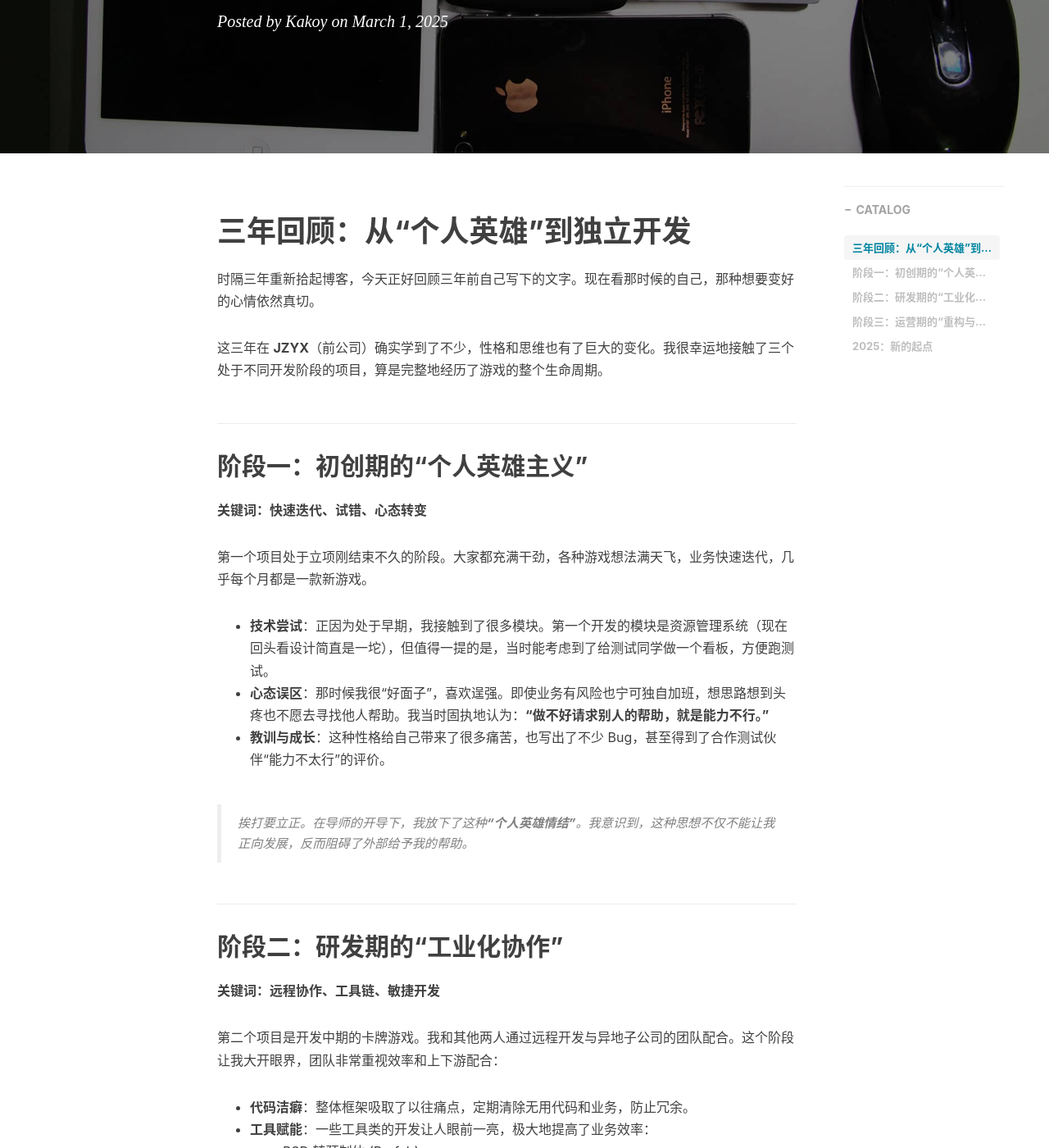
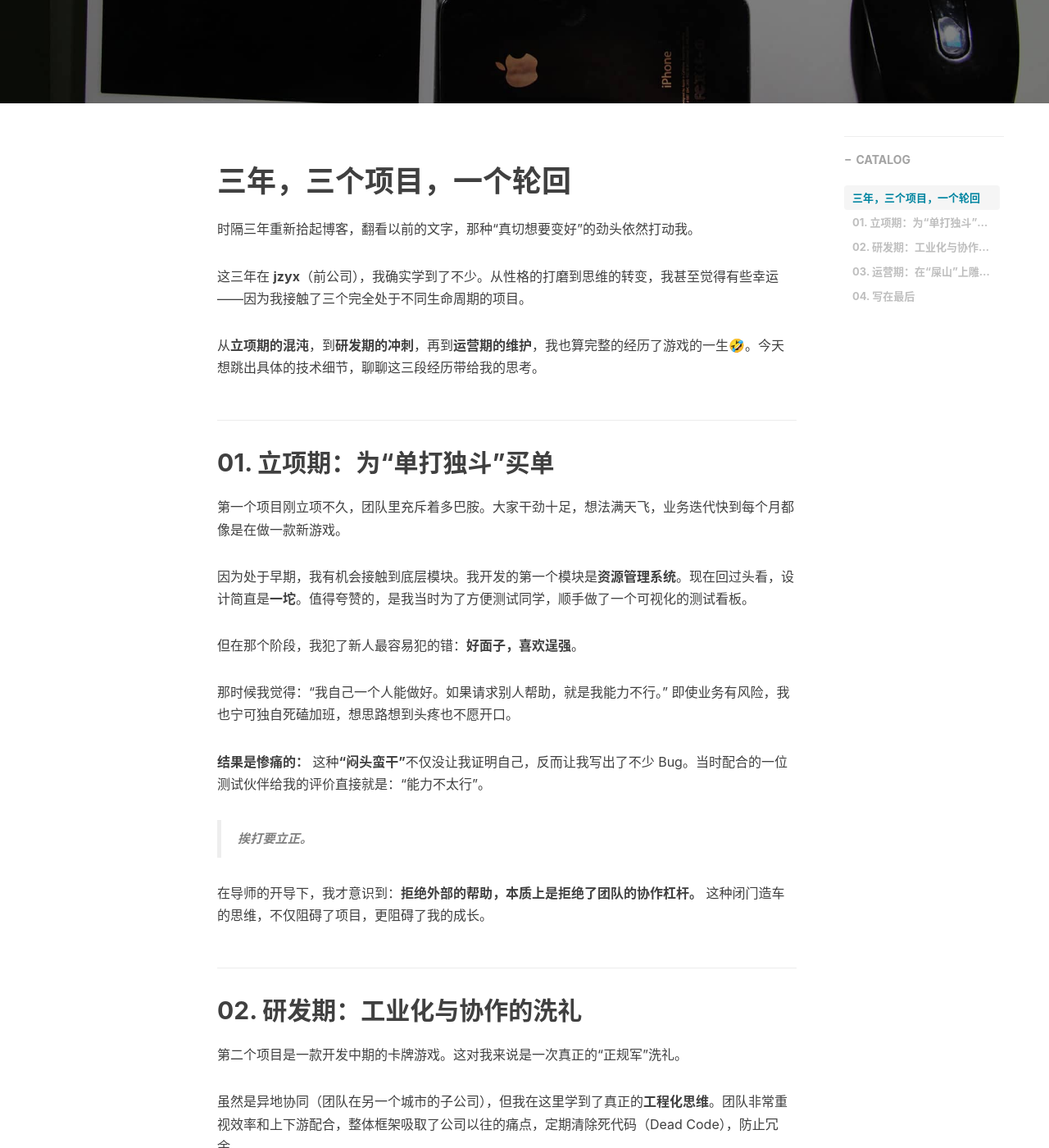
Before and after one commit to Kakoy97/Kakoy97.GitHub.io, a Jekyll site: the page built from _posts/2025-3-01-Tutorial Complete.markdown, in a window 1280 px wide and 1400 px high, scrolled down 391 px. Shown: the whole window at 82% size. Built offline with Jekyll 4.4.1, drawn with Linux system fonts in a browser that asks for light colours; nearby versions of some CDN libraries; comment, search, counter and statistics services are not loaded; some of the changed text lies outside the part shown.

Commit message:
新增opiniflow博客

```diff
--- a/_config.yml
+++ b/_config.yml
@@ -86,7 +86,7 @@ service-worker: true
 # MathJax rendering for layout:page (e.g. post preview)
 page-mathjax: false
 
-
+mermaid: true
 
 # Friends
 friends: [
--- a/_includes/footer.html
+++ b/_includes/footer.html
@@ -263,6 +263,42 @@
 </script>
 {% endif %}
 
+{% if site.mermaid %}
+<script type="module">
+    // 1. 强制建立 Trusted Types 策略，解除浏览器拦截
+    if (window.trustedTypes && window.trustedTypes.createPolicy) {
+        if (!window.trustedTypes.defaultPolicy) {
+            window.trustedTypes.createPolicy('default', {
+                createHTML: (string) => string,
+                createScriptURL: (string) => string,
+                createScript: (string) => string,
+            });
+        }
+    }
+
+    // 2. 引入最新版 Mermaid
+    import mermaid from 'https://cdn.jsdelivr.net/npm/mermaid@11/dist/mermaid.esm.min.mjs';
+
+    // 3. 兼容性转换：将 Jekyll 生成的 <pre><code> 转换为 <div class="mermaid">
+    const codeBlocks = document.querySelectorAll('code.language-mermaid');
+    codeBlocks.forEach(block => {
+        const pre = block.parentElement;
+        const div = document.createElement('div');
+        div.className = 'mermaid';
+        div.textContent = block.textContent;
+        pre.parentNode.replaceChild(div, pre);
+    });
+
+    // 4. 初始化
+    mermaid.initialize({
+        startOnLoad: true,
+        theme: 'dark',
+        securityLevel: 'loose'
+    });
+</script>
+{% endif %}
+
+
 <!-- Simple Jekyll Search -->
 <script>
     // https://stackoverflow.com/questions/1912501/unescape-html-entities-in-javascript
--- a/_layouts/post.html
+++ b/_layouts/post.html
@@ -2,25 +2,17 @@
 layout: default
 ---
 
-<!-- Image to hack wechat -->
-<!-- <img src="/img/icon_wechat.png" width="0" height="0"> -->
-<!-- <img src="{{ site.baseurl }}/{% if page.header-img %}{{ page.header-img }}{% else %}{{ site.header-img }}{% endif %}" width="0" height="0"> -->
-
-<!-- Post Header -->
 {% include intro-header.html type='post' %}
 
-<!-- Post Content -->
 <article>
     <div class="container">
         <div class="row">
 
-    <!-- Post Container -->
-            <div class="
+    <div class="
                 col-lg-8 col-lg-offset-2
                 col-md-10 col-md-offset-1
                 post-container">
 
-                <!-- Multi-Lingual -->
                 {% if page.multilingual %}
                     {% include multilingual-sel.html %}
                 {% endif %}
@@ -49,22 +41,17 @@ layout: default
                 <hr style="visibility: hidden;">
 
                 {% if site.disqus_username %}
-                <!-- disqus 评论框 start -->
                 <div class="comment">
                     <div id="disqus_thread" class="disqus-thread"></div>
                 </div>
-                <!-- disqus 评论框 end -->
                 {% endif %}
 
                 {% if site.netease_comment %}
-                <!-- 网易云跟帖 评论框 start -->
                 <div id="cloud-tie-wrapper" class="cloud-tie-wrapper"></div>
-                <!-- 网易云跟帖 评论框 end -->
                 {% endif %}
             </div>
 
-    <!-- Side Catalog Container -->
-        {% unless page.no-catalog %}
+    {% unless page.no-catalog %}
             <div class="
                 col-lg-2 col-lg-offset-0
                 visible-lg-block
@@ -80,29 +67,24 @@ layout: default
             </div>
         {% endunless %}
 
-    <!-- Sidebar Container -->
-            <div class="
+    <div class="
                 col-lg-8 col-lg-offset-2
                 col-md-10 col-md-offset-1
                 sidebar-container">
 
-                <!-- Featured Tags -->
                 {% include featured-tags.html bottom=true %}
 
-                <!-- Friends Blog -->
                 {% include friends.html %}
             </div>
         </div>
     </div>
 </article>
 
-<!-- add support for mathjax by voleking-->
 {% if page.mathjax %}
   {% include mathjax_support.html %}
 {% endif %}
 
 {% if site.netease_comment %}
-<!-- 网易云跟帖JS代码 start -->
 <script src="https://img1.cache.netease.com/f2e/tie/yun/sdk/loader.js"></script>
 <script>
   var cloudTieConfig = {
@@ -114,12 +96,10 @@ layout: default
   var yunManualLoad = true;
   Tie.loader("aHR0cHM6Ly9hcGkuZ2VudGllLjE2My5jb20vcGMvbGl2ZXNjcmlwdC5odG1s", true);
 </script>
-<!-- 网易云跟帖JS代码 end -->
 {% endif %}
 
 
 {% if site.disqus_username %}
-<!-- disqus 公共JS代码 start (一个网页只需插入一次) -->
 <script type="text/javascript">
     /* * * CONFIGURATION VARIABLES * * */
     var disqus_shortname = "{{site.disqus_username}}";
@@ -132,12 +112,10 @@ layout: default
         (document.getElementsByTagName('head')[0] || document.getElementsByTagName('body')[0]).appendChild(dsq);
     })();
 </script>
-<!-- disqus 公共JS代码 end -->
 {% endif %}
 
 
 {% if site.anchorjs %}
-<!-- async load function -->
 <script>
     function async(u, c) {
       var d = document, t = 'script',
@@ -148,7 +126,6 @@ layout: default
       s.parentNode.insertBefore(o, s);
     }
 </script>
-<!-- anchor-js, Doc:http://bryanbraun.github.io/anchorjs/ -->
 <script>
     async("//cdnjs.cloudflare.com/ajax/libs/anchor-js/1.1.1/anchor.min.js",function(){
         anchors.options = {
--- a/_posts/2025-3-01-Tutorial Complete.markdown
+++ b/_posts/2025-3-01-Tutorial Complete.markdown
@@ -1,70 +1,97 @@
 ---
 layout:     post
-title: "三年回顾：从“个人英雄”到独立开发——我的游戏客户端进阶之路"
+title: "三年回顾：一场游戏研发周期的轮回"
 date: 2025-03-01
 author:     "Kakoy"
 header-img: "img/home-bg-geek.jpg"
 categories: [随笔, 职业复盘]
 tags: [游戏开发, 独立开发, 职场感悟, 重构]
-description: "回顾在 JZYX 的三年，从初出茅庐的个人英雄主义，到经历完整的游戏生命周期，再到 2025 年选择成为独立开发者的心路历程。"
+description: "回顾在 JZYX 的三年，从立项期的“好面子”，到研发期的“工业化”，再到运营期的“重构”。聊聊我踩过的坑，以及为什么在 2025 年初选择离开。"
 ---
 
-# 三年回顾：从“个人英雄”到独立开发
+# 三年，三个项目，一个轮回
 
-时隔三年重新拾起博客，今天正好回顾三年前自己写下的文字。现在看那时候的自己，那种想要变好的心情依然真切。
+时隔三年重新拾起博客，翻看以前的文字，那种“真切想要变好”的劲头依然打动我。
 
-这三年在 **JZYX**（前公司）确实学到了不少，性格和思维也有了巨大的变化。我很幸运地接触了三个处于不同开发阶段的项目，算是完整地经历了游戏的整个生命周期。
+这三年在 **jzyx**（前公司），我确实学到了不少。从性格的打磨到思维的转变，我甚至觉得有些幸运——因为我接触了三个完全处于不同生命周期的项目。
 
+从**立项期的混沌**，到**研发期的冲刺**，再到**运营期的维护**，我也算完整的经历了游戏的一生🤣。今天想跳出具体的技术细节，聊聊这三段经历带给我的思考。
 
-## 阶段一：初创期的“个人英雄主义”
-**关键词：快速迭代、试错、心态转变**
+## 01. 立项期：为“单打独斗”买单
 
-第一个项目处于立项刚结束不久的阶段。大家都充满干劲，各种游戏想法满天飞，业务快速迭代，几乎每个月都是一款新游戏。
+第一个项目刚立项不久，团队里充斥着多巴胺。大家干劲十足，想法满天飞，业务迭代快到每个月都像是在做一款新游戏。
 
-* **技术尝试**：正因为处于早期，我接触到了很多模块。第一个开发的模块是资源管理系统（现在回头看设计简直是一坨），但值得一提的是，当时能考虑到了给测试同学做一个看板，方便跑测试。
-* **心态误区**：那时候我很“好面子”，喜欢逞强。即使业务有风险也宁可独自加班，想思路想到头疼也不愿去寻找他人帮助。我当时固执地认为：**“做不好请求别人的帮助，就是能力不行。”**
-* **教训与成长**：这种性格给自己带来了很多痛苦，也写出了不少 Bug，甚至得到了合作测试伙伴“能力不太行”的评价。
+因为处于早期，我有机会接触到底层模块。我开发的第一个模块是**资源管理系统**。现在回过头看，设计简直是**一坨**。值得夸赞的，是我当时为了方便测试同学，顺手做了一个可视化的测试看板。
 
-> 挨打要立正。在导师的开导下，我放下了这种**“个人英雄情结”**。我意识到，这种思想不仅不能让我正向发展，反而阻碍了外部给予我的帮助。
+但在那个阶段，我犯了新人最容易犯的错：**好面子，喜欢逞强**。
 
-## 阶段二：研发期的“工业化协作”
-**关键词：远程协作、工具链、敏捷开发**
+那时候我觉得：“我自己一个人能做好。如果请求别人帮助，就是我能力不行。”
+即使业务有风险，我也宁可独自死磕加班，想思路想到头疼也不愿开口。
 
-第二个项目是开发中期的卡牌游戏。我和其他两人通过远程开发与异地子公司的团队配合。这个阶段让我大开眼界，团队非常重视效率和上下游配合：
+**结果是惨痛的：**
+这种**“闷头蛮干”**不仅没让我证明自己，反而让我写出了不少 Bug。当时配合的一位测试伙伴给我的评价直接就是：“能力不太行”。
 
-* **代码洁癖**：整体框架吸取了以往痛点，定期清除无用代码和业务，防止冗余。
-* **工具赋能**：一些工具类的开发让人眼前一亮，极大地提高了业务效率：
-    * PSD 转预制体 (Prefab)
-    * 多语言文本 TID 自动转换
-    * UI 状态控制器
-* **项目管理**：
-    * **节奏**：每周一个版本，小步快跑。
-    * **协作**：我们三人每天同步进度，评估风险。有风险要么内部匀摊，要么向上请求支援。
-    * **主导**：我也开始主导一些模块，从根据策划案评估排期、分配任务，到定期同步进度。
+> **挨打要立正。**
 
-虽然加班严重，但在模块设计、工具架构、上下游搭配及任务评估上，我的能力得到了质的飞跃。最终在团队的努力下，项目成功上线且成绩斐然。
+在导师的开导下，我才意识到：**拒绝外部的帮助，本质上是拒绝了团队的协作杠杆。** 这种闭门造车的思维，不仅阻碍了项目，更阻碍了我的成长。
 
-## 阶段三：运营期的“重构与优化”
-**关键词：维护旧项目、重构屎山、组件化**
+## 02. 研发期：工业化与协作的洗礼
 
-第三个项目是一款上线两三年的卡牌手游。和大多数长线项目一样，它有着通病：**架构老旧，“屎山”代码堆积**。
+第二个项目是一款开发中期的卡牌游戏。这对我来说是一次真正的“正规军”洗礼。
 
-* **痛点**：单单一个活动框架逻辑就绕来绕去，UI 还原严格且痛苦，全部需要手动拼装。经历了上个项目的高效工具流后，感觉简直是从现代回到了 90 年代。
-* **破局**：项目中存在很多“养成胚子”，数据结构大部分类似，却因为细微差别整了 N 套数据结构和 N 个详情界面。
-* **重构行动**：
-    * **方案**：我不愿意继续忍受手动拼界面的痛苦，于是主动申请重构。将每一块信息抽成节点，把养成数据包装起来，由数据决定节点如何组合。
-    * **成效**：**从原本半天的开发时间直接缩短到半小时**，特殊节点只需简单扩展。
-    * **后续**：趁着业务节奏减缓，我进一步推动了通用组件的封装和效率工具的引入。
+虽然是异地协同（团队在另一个城市的子公司），但我在这里学到了真正的**工程化思维**。团队非常重视效率和上下游配合，整体框架吸取了公司以往的痛点，定期清除死代码（Dead Code），防止冗余。
 
+最让我眼前一亮的是他们的工具链：
+* **PSD 转预制体 (PSD2UGUI)**：极大解放了拼 UI 的生产力。
+* **多语言转换 (I18n Tool)**：自动化的 Key-Value 映射。
+* **UI 状态控制器**：将复杂的 UI 逻辑状态化。
 
-## 2025：新的起点
+这是一个典型的“小步快跑”项目，每周一个版本，排期压得很紧。我们三人小组每天都会同步进度（Stand-up meeting），核心原则只有一条：**暴露风险**。
 
-不得不说，在这三个项目的磨练下，我不再是那个好面子、只听从策划需求的“代码工具人”。
+有风险？要么大家匀一匀任务，要么立刻向上请求支援。
+
+慢慢地，我开始主导一些模块。从根据策划案评估排期，到拆解任务、分配工时。虽然加班依然严重，但我学会了**任务评估**和**架构设计**。
+
+在团队一年半的努力下，项目成功上线，成绩也很不错。这段经历让我明白：**依靠体系和工具的力量，远胜过依赖个人的爆发力。**
+
+## 03. 运营期：在“屎山”上雕花与重构
+
+第三个项目是一款上线两三年的老牌卡牌手游。
+
+做过长线运营的同学都知道，这类项目都有一个通病：**架构老旧，屎山堆积**。单单一个活动框架的逻辑就绕得人眼花缭乱。刚接手时，我忍不住吐槽：“查一个活动 Bug 简直要吐了。”
+
+经历过第二个项目的现代化流程，再看这里，简直是从现代回到了 90 年代：
+* UI 还原严格且痛苦，全部需要手动拼（没有 PSD 工具）。
+* 美术人手不足，工具推动缓慢。
+
+最让我痛苦的是**养成系统**。项目里存在大量结构类似的养成“胚子”，有些仅有细微的独立属性差别。就因为这点差别，前人整了 N 套数据结构，写了 N 个几乎一样的详情界面。
+
+**维护这种代码，是一种精神折磨。**
+
+后来我一不做二不休，直接找上级申请：**重构掉所有养成详情界面。**
+
+我的思路是**“节点化” (Node-based)**：
+1.  把每一块信息抽离成独立的 UI 节点。
+2.  把养成数据包装成统一的 Adapter。
+3.  由数据自己决定“我要组合哪些节点”。
+
+**效果是立竿见影的：**
+原本开发一个新养成界面需要半天，重构后缩短到了 **30 分钟**。即使有特殊需求，也只需要扩展一个特定节点即可。
+
+趁着业务节奏减缓，我也顺势推动了组件化和效率工具的引入。在旧项目里做重构虽然痛苦，但这种“在屎山中开辟净土”的成就感，确实是独一份的。
+
+## 04. 写在最后
+
+这三个项目，不仅是技术的磨练，更是心态的蜕变。我不再是那个只听策划需求、好面子的“代码工具人”，而是开始思考架构、效率和团队价值。
 
 **2025 年初，我选择了离开。**
 
-这一方面是源于对 AI 崛起的担忧，另一方面，我也想看看能不能做点什么，为所谓的“35 岁危机”提前探探路。
+说实话，这其中有很大一部分原因是对 **AI 崛起**的焦虑。看着 GPT 和各种 Copilot 的进化，我常在想：纯粹的执行者还有多少生存空间？
 
-> “把自己的幻想变成现实，是一件有趣的事情。”
+另一方面，我也想看看自己能不能做点什么，为所谓的“35 岁危机”提前探探路。
 
-好了，就先写到这里吧。后面我会讲讲我做独立开发后，具体做了哪些东西……
+我也许不再是一个大厂的“螺丝钉”，但我依然是一个热爱创造的开发者。
+
+后面我会讲讲这段时间我做了哪些东西
+
+*(未完待续)*
```
Also changed, not shown: _posts/2025-12-15-Opiniflow.markdown (added, +190 -0 lines), img/opiniflow/opiniflow_main.png (added), img/opiniflow/opiniflow_telegram.png (added).
